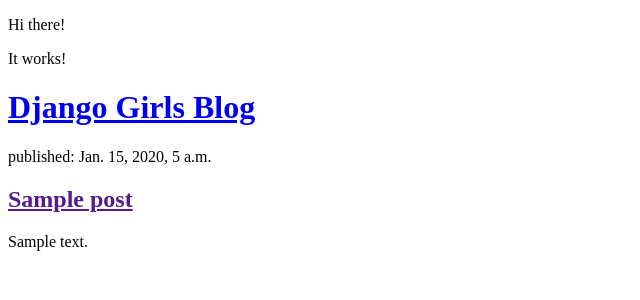
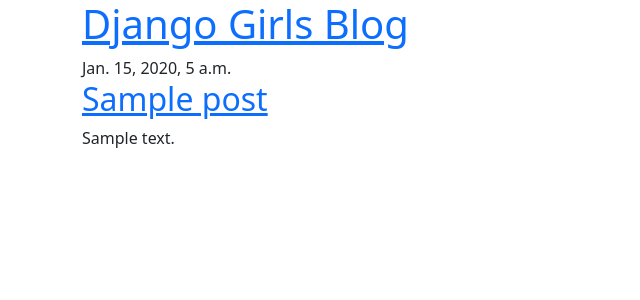
Before and after one commit to PrinceDan1/my-first-blog, a Django app: template blog/templates/blog/post_list.html in a window 1280 px wide. Shown: the top 300 px of the page, without its empty margins (0-640 px from the left). Run offline with Django 4.2, Linux system fonts and the light colour scheme; the template is opened without the code that fills it: values that come from a table or form of the project are taken from there, others are empty; tables that the repository leaves empty hold one stand-in row (values such as "Sample post").

Commit message:
Module 6 Tutorial

```diff
--- /dev/null
+++ b/blog/templates/blog/base.html
@@ -0,0 +1,26 @@
+{% load static %}
+<!DOCTYPE html>
+<html>
+    <head>
+        <title>Django Girls blog</title>
+        <link rel="stylesheet" href="https://cdn.jsdelivr.net/npm/bootstrap@5.3.3/dist/css/bootstrap.min.css" integrity="sha384-QWTKZyjpPEjISv5WaRU9OFeRpok6YctnYmDr5pNlyT2bRjXh0JMhjY6hW+ALEwIH" crossorigin="anonymous">
+        <link rel="stylesheet" href="https://fonts.googleapis.com/css?family=Lobster&subset=latin,latin-ext">
+        <link rel="stylesheet" href="{% static 'css/blog.css' %}">
+    </head>
+    <body>
+        <body>
+            <header class="page-header">
+              <div class="container">
+                  <h1><a href="/">Django Girls Blog</a></h1>
+              </div>
+            </header>
+            <main class="container">
+                <div class="row">
+                    <div class="col">
+                    {% block content %}
+                    {% endblock %}
+                    </div>
+                </div>
+            </main>
+        </body>
+</html>
--- a/blog/templates/blog/post_list.html
+++ b/blog/templates/blog/post_list.html
@@ -1,3 +1,4 @@
+{% extends 'blog/base.html' %}
 <!DOCTYPE html>
 <html>
     <head>
@@ -12,12 +13,16 @@
         <h1><a href="/">Django Girls Blog</a></h1>
     </header>
 
+    {% block content %}
     {% for post in posts %}
-        <article>
-            <time>published: {{ post.published_date }}</time>
+        <article class="post">
+            <time class="date">
+                {{ post.published_date }}
+            </time>
             <h2><a href="">{{ post.title }}</a></h2>
             <p>{{ post.text|linebreaksbr }}</p>
         </article>
     {% endfor %}
+{% endblock %}
 
 </html>
```
